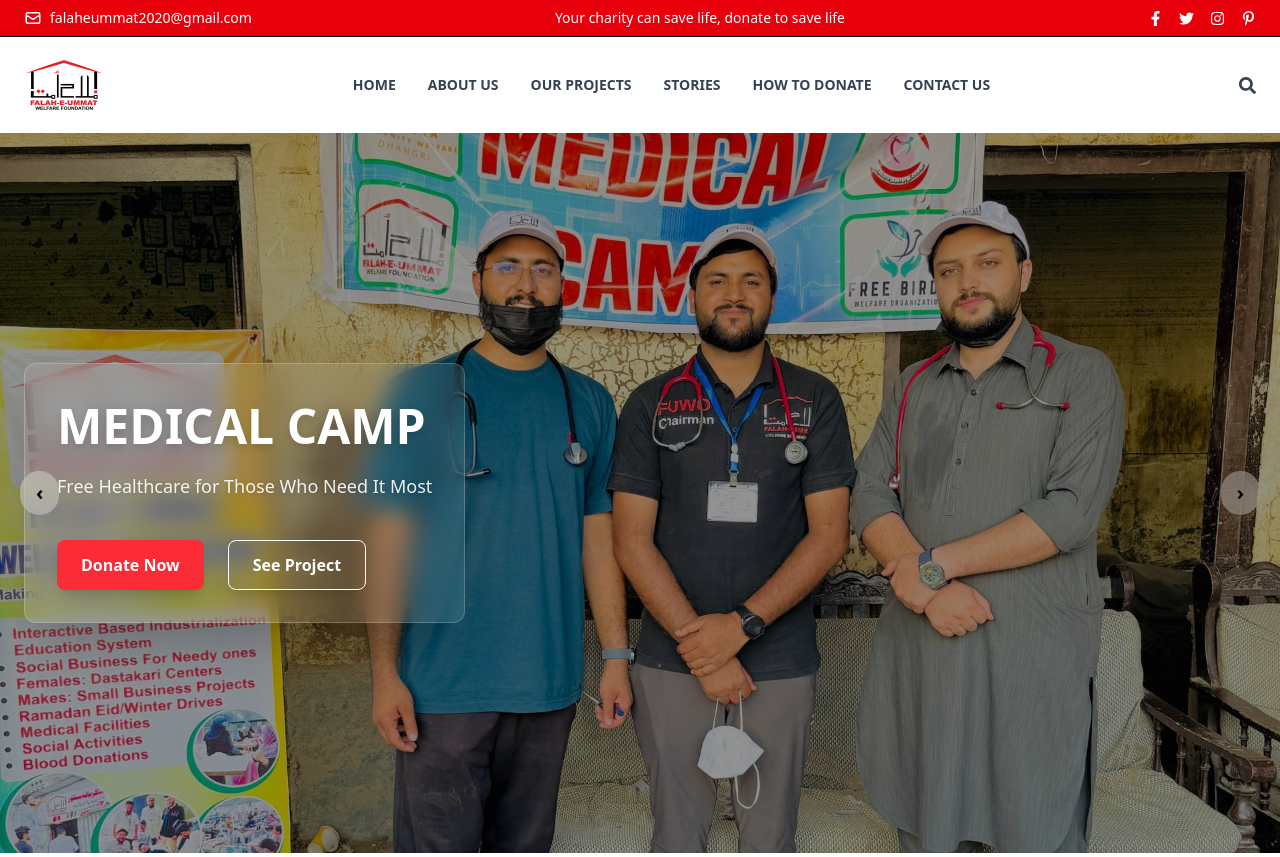
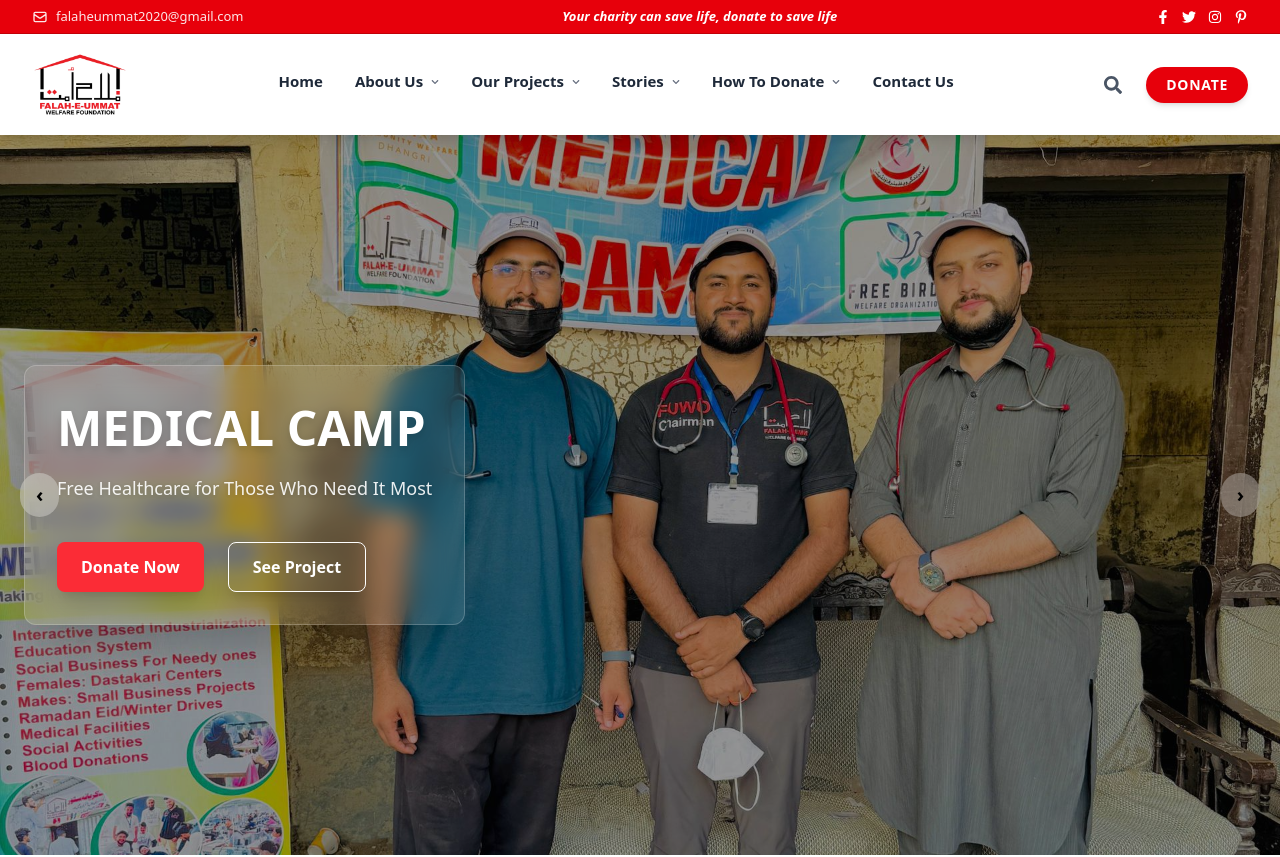
Before and after one commit to Haseeb-Khan17Rare/Falah_e_ummah, a React (Vite) app: page / in a window 1280 px wide. Shown: the top 857 px of the page. Built offline with nearby package versions, Linux system fonts and the light colour scheme.

Commit message:
Update project

```diff
--- a/src/components/Navbar/Navbar.tsx
+++ b/src/components/Navbar/Navbar.tsx
@@ -1,5 +1,5 @@
 import { useState } from "react";
-import { Link } from "react-router-dom"; // <-- import Link
+import { Link } from "react-router-dom";
 import Logo from "./Logo.jpeg";
 import {
   FaFacebookF,
@@ -7,6 +7,7 @@ import {
   FaInstagram,
   FaPinterestP,
   FaSearch,
+  FaChevronDown, // Added for visual dropdown indicator
 } from "react-icons/fa";
 import { HiOutlineMail } from "react-icons/hi";
 
@@ -69,47 +70,74 @@ const Navbar = () => {
   ];
 
   return (
-    <div className="w-full shadow-md relative">
-      {/* TOP BAR */}
-      <div className="w-full bg-red-600 text-sm border-b hidden md:flex justify-between items-center px-6 py-2">
-        <div className="flex items-center gap-2 text-white">
-          <HiOutlineMail size={18} />
-          <span>falaheummat2020@gmail.com</span>
+    // Used shadow-lg for a slightly more defined, floating appearance
+    <div className="w-full shadow-lg relative z-50 bg-white">
+
+      {/* TOP BAR - Increased professionalism with subtle background and text sizes */}
+      <div className="w-full bg-red-600 text-xs sm:text-[13px] border-b border-red-700 hidden sm:flex justify-between items-center px-4 sm:px-6 xl:px-8 py-2 font-medium">
+        <div className="flex items-center gap-2 text-white/90">
+          <HiOutlineMail size={16} />
+          <span className="truncate">falaheummat2020@gmail.com</span>
         </div>
 
-        <p className="text-white">Your charity can save life, donate to save life</p>
+        <p className="text-white font-semibold text-center flex-1 mx-4 italic hidden lg:block">
+            Your charity can save life, donate to save life
+        </p>
 
-        <div className="flex items-center gap-4 text-white">
-          <FaFacebookF size={15} />
-          <FaTwitter size={15} />
-          <FaInstagram size={15} />
-          <FaPinterestP size={15} />
+        <div className="flex items-center gap-3 text-white">
+          <a href="#" aria-label="Facebook" className="hover:text-white/70 transition duration-200"><FaFacebookF size={14} /></a>
+          <a href="#" aria-label="Twitter" className="hover:text-white/70 transition duration-200"><FaTwitter size={14} /></a>
+          <a href="#" aria-label="Instagram" className="hover:text-white/70 transition duration-200"><FaInstagram size={14} /></a>
+          <a href="#" aria-label="Pinterest" className="hover:text-white/70 transition duration-200"><FaPinterestP size={14} /></a>
         </div>
       </div>
 
       {/* MAIN NAVBAR */}
-      <div className="w-full bg-white px-6 py-4 flex justify-between items-center relative">
+      <div className="w-full bg-white px-4 sm:px-6 xl:px-8 py-3 flex justify-between items-center relative">
         {/* LOGO */}
-        <Link to="/">
-          <img src={Logo} alt="Falah e Ummah" className="w-20 h-auto" />
+        <Link to="/" className="flex-shrink-0">
+          <img src={Logo} alt="Falah e Ummah" className="w-16 sm:w-20 lg:w-24 h-auto" />
         </Link>
 
-        {/* DESKTOP MENU */}
-        <ul className="hidden lg:flex gap-8 text-gray-700 font-semibold uppercase text-sm relative">
+        {/* DESKTOP MENU - Cleaner font, tighter spacing, visible hover */}
+        <ul className="hidden xl:flex gap-8 text-gray-800 font-semibold text-[15px] relative items-center">
           {menuItems.map((item, index) => (
             <li
               key={index}
-              className="relative cursor-pointer hover:text-red-500"
+              className="relative cursor-pointer"
               onMouseEnter={() => setDropdown(index)}
               onMouseLeave={() => setDropdown(null)}
             >
-              <Link to={item.path}>{item.label}</Link>
+              <Link
+                to={item.path}
+                className="flex items-center gap-1 transition duration-200 hover:text-red-600 border-b-2 border-transparent hover:border-red-600 pb-1"
+              >
+                {item.label}
+                {item.dropdown.length > 0 && (
+                    <FaChevronDown size={8} className={`ml-1 transition-transform duration-300 ${dropdown === index ? 'rotate-180 text-red-600' : 'text-gray-500'}`} />
+                )}
+              </Link>
 
-              {/* DROPDOWN */}
+              {/* DROPDOWN - Sharper shadow, cleaner list style */}
               {item.dropdown.length > 0 && dropdown === index && (
-                <div className="absolute left-0 mt-3 bg-white shadow-lg rounded-md py-3 px-4 flex flex-col gap-2 text-gray-600 normal-case z-50 min-w-[180px] border">
+                <div className="absolute left-0 top-full mt-2 bg-white shadow-xl rounded-lg py-3 px-0 flex flex-col gap-1 text-gray-700 normal-case z-50 min-w-[240px] border border-gray-100 animate-slide-down">
+                    <style>{`
+                        /* Simple keyframes for a professional appearance */
+                        @keyframes slide-down {
+                            from { opacity: 0; transform: translateY(-10px); }
+                            to { opacity: 1; transform: translateY(0); }
+                        }
+                        .animate-slide-down {
+                            animation: slide-down 0.2s ease-out forwards;
+                        }
+                    `}</style>
                   {item.dropdown.map((sub, i) => (
-                    <Link key={i} to={sub.path} className="hover:text-red-500 cursor-pointer">
+                    <Link
+                      key={i}
+                      to={sub.path}
+                      className="px-4 py-2 hover:bg-gray-50 hover:text-red-600 cursor-pointer whitespace-nowrap text-[14px] transition duration-200"
+                      onClick={() => setDropdown(null)}
+                    >
                       {sub.label}
                     </Link>
                   ))}
@@ -119,30 +147,72 @@ const Navbar = () => {
           ))}
         </ul>
 
-        {/* SEARCH ICON */}
-        <FaSearch size={17} className="hidden lg:block text-gray-700 cursor-pointer" />
+        {/* SEARCH & DONATE */}
+        <div className="flex items-center gap-4 lg:gap-6">
+            <FaSearch size={18} className="hidden lg:block text-gray-600 cursor-pointer hover:text-red-600 transition duration-200" />
 
-        {/* MOBILE HAMBURGER */}
+            {/* Professional Donate Button */}
+            <Link
+                to="/donate"
+                className="bg-red-600 text-white px-5 py-2 text-sm font-extrabold rounded-full shadow-md hover:bg-red-700 transition duration-300 transform hover:scale-105 uppercase tracking-wider"
+            >
+                Donate
+            </Link>
+        </div>
+
+
+        {/* MOBILE HAMBURGER - Cleaner lines and animation */}
         <div
-          className="lg:hidden flex flex-col gap-[5px] cursor-pointer"
+          className="xl:hidden flex flex-col gap-[5px] cursor-pointer ml-4"
           onClick={() => setOpen(!open)}
+          aria-label="Toggle navigation menu"
         >
-          <div className="w-6 h-[3px] bg-black"></div>
-          <div className="w-6 h-[3px] bg-black"></div>
-          <div className="w-6 h-[3px] bg-black"></div>
+          <div className={`w-7 h-[3px] bg-gray-800 transition-all duration-300 ${open ? 'rotate-45 translate-y-[8px]' : ''}`}></div>
+          <div className={`w-7 h-[3px] bg-gray-800 transition-opacity duration-300 ${open ? 'opacity-0' : 'opacity-100'}`}></div>
+          <div className={`w-7 h-[3px] bg-gray-800 transition-all duration-300 ${open ? '-rotate-45 translate-y-[-8px]' : ''}`}></div>
         </div>
       </div>
 
-      {/* MOBILE MENU */}
-      {open && (
-        <div className="lg:hidden bg-white px-6 pb-4 text-gray-700 font-semibold uppercase text-sm space-y-4">
+      {/* MOBILE MENU - Clean slide-down from the top */}
+      <div
+        className={`xl:hidden bg-white absolute top-full w-full shadow-2xl transition-all duration-500 ease-in-out overflow-hidden ${open ? 'max-h-[80vh] opacity-100' : 'max-h-0 opacity-0'}`}
+        style={{ transitionProperty: 'max-height, opacity' }} // Explicit transition property for better control
+      >
+        <div className="px-6 pb-6 text-gray-800 font-semibold uppercase text-sm space-y-2 overflow-y-auto max-h-[70vh]">
           {menuItems.map((item, idx) => (
-            <div key={idx}>
-              <Link to={item.path}>{item.label}</Link>
+            <div key={idx} className="border-b border-gray-100 last:border-b-0">
+              <Link
+                to={item.path}
+                className="flex justify-between items-center py-3 hover:text-red-600 transition duration-200"
+                onClick={() => {
+                    // Toggle dropdown for mobile if it has sub-items
+                    if (item.dropdown.length > 0) {
+                        setDropdown(dropdown === idx ? null : idx);
+                    } else {
+                        setOpen(false); // Close mobile menu if it's a direct link
+                        setDropdown(null);
+                    }
+                }}
+              >
+                {item.label}
+                {item.dropdown.length > 0 && (
+                    <FaChevronDown size={10} className={`text-gray-500 transition-transform duration-300 ${dropdown === idx ? 'rotate-180' : ''}`} />
+                )}
+              </Link>
+
+              {/* MOBILE DROPDOWN - Smooth visibility toggle */}
               {item.dropdown.length > 0 && (
-                <div className="ml-4 mt-2 text-gray-500 normal-case space-y-2">
+                <div
+                    className={`ml-4 text-gray-600 normal-case text-[13px] space-y-2 transition-all duration-300 ease-in-out ${dropdown === idx ? 'max-h-96 py-2 opacity-100' : 'max-h-0 opacity-0 py-0 overflow-hidden'}`}
+                    style={{ transitionProperty: 'max-height, opacity, padding' }}
+                >
                   {item.dropdown.map((sub, s) => (
-                    <Link key={s} to={sub.path}>
+                    <Link
+                      key={s}
+                      to={sub.path}
+                      className="block hover:text-red-600 transition duration-200"
+                      onClick={() => setOpen(false)}
+                    >
                       {sub.label}
                     </Link>
                   ))}
@@ -151,11 +221,12 @@ const Navbar = () => {
             </div>
           ))}
 
-          <div className="pt-4">
-            <FaSearch size={18} className="text-gray-700 cursor-pointer" />
+          {/* Mobile search icon at the bottom */}
+          <div className="pt-4 border-t border-gray-100">
+            <FaSearch size={18} className="text-gray-700 cursor-pointer hover:text-red-600 transition duration-200" />
           </div>
         </div>
-      )}
+      </div>
     </div>
   );
 };
```
